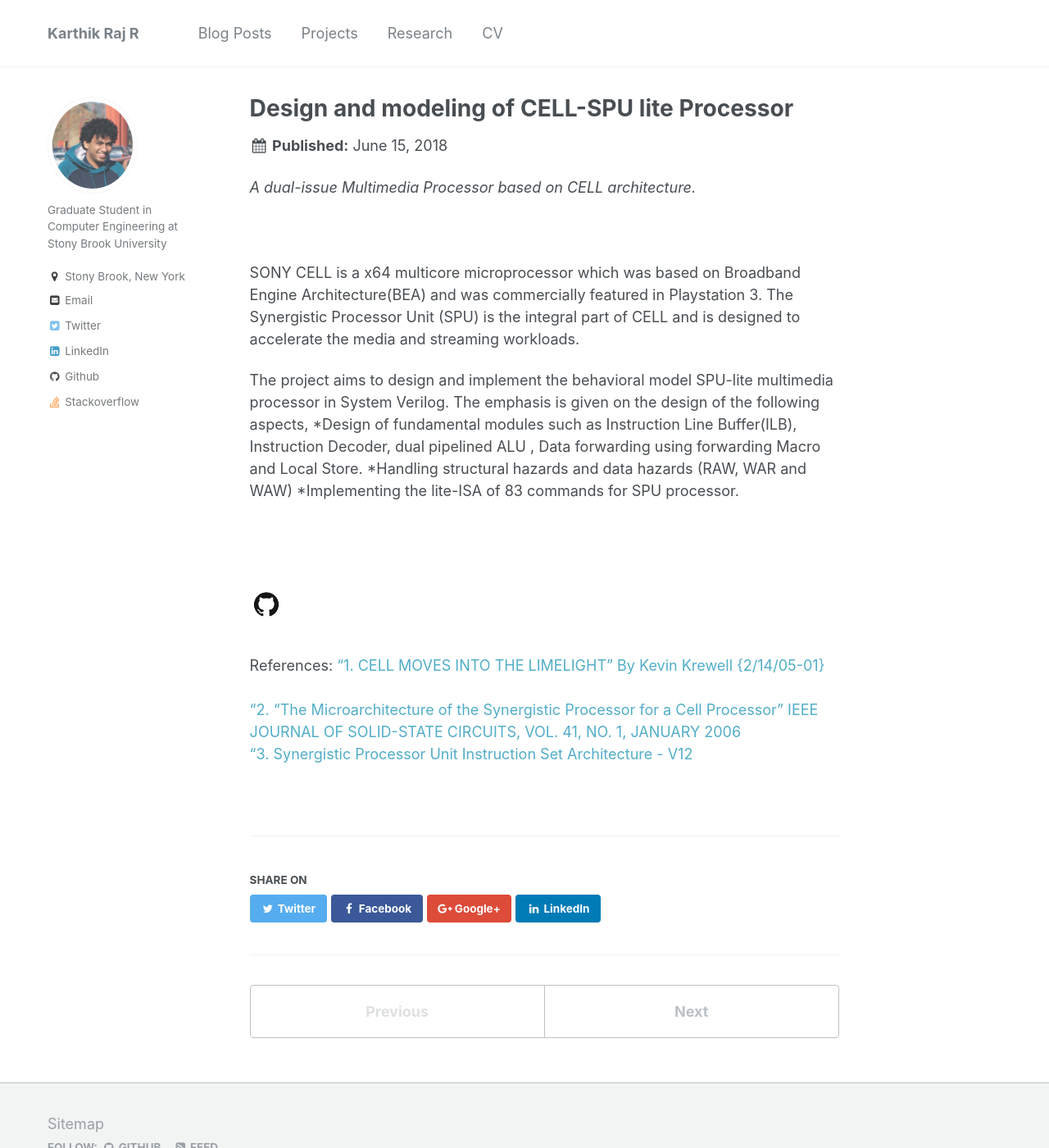
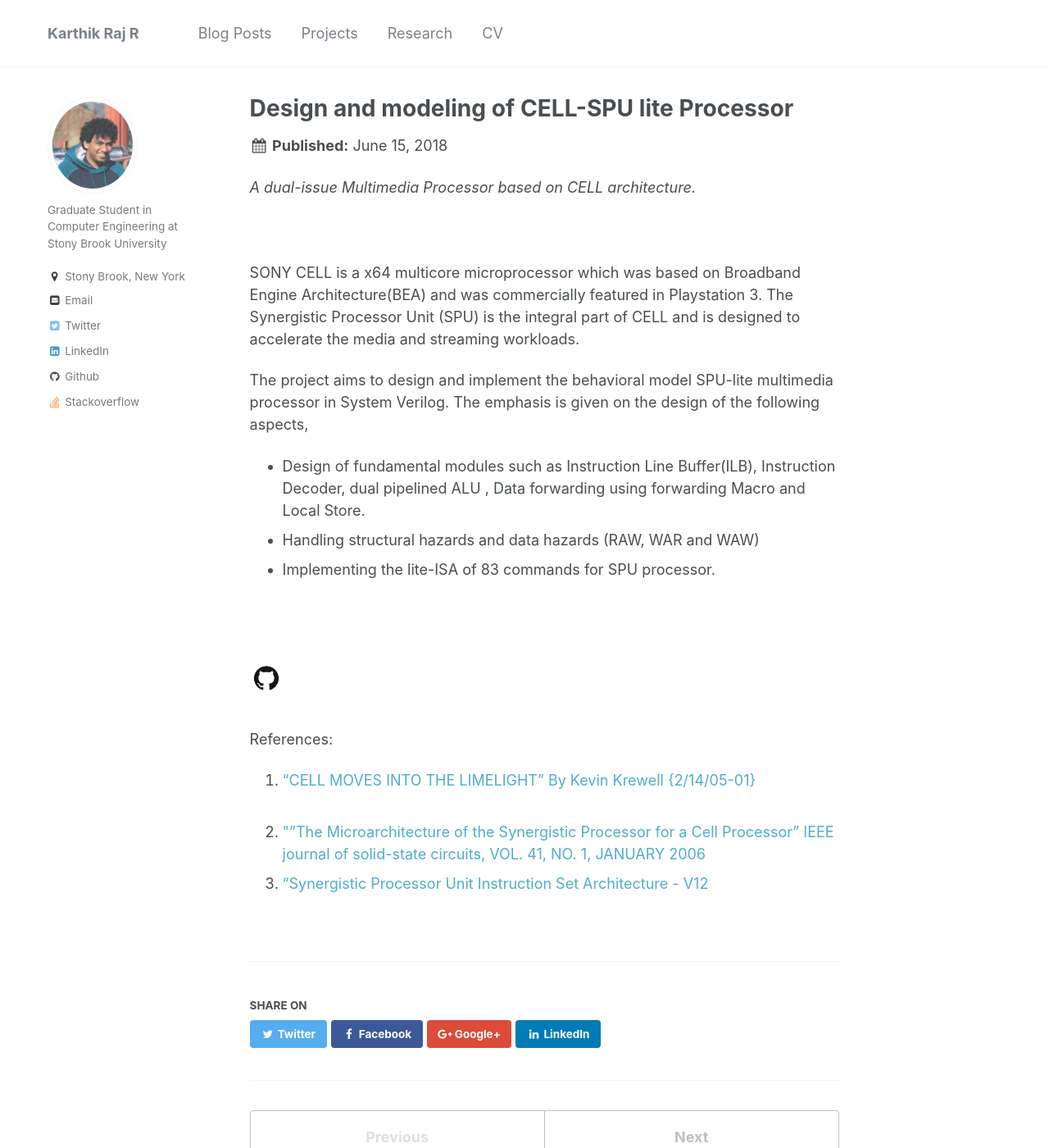
Before and after one commit to Karthik4293/Karthik4293.github.io, a Jekyll site: the page built from _portfolio/CELL-SPU.md, in a window 1280 px wide and 1400 px high. Shown: the whole window at 82% size. Built offline with Jekyll 4.4.1, drawn with Linux system fonts in a browser that asks for light colours.

Commit message:
updating first project

```diff
--- a/_portfolio/CELL-SPU.md
+++ b/_portfolio/CELL-SPU.md
@@ -9,10 +9,11 @@ collection: portfolio
 
 SONY CELL is a x64 multicore microprocessor which was based on Broadband Engine Architecture(BEA) and was commercially featured in Playstation 3. The Synergistic Processor Unit (SPU) is the integral part of CELL and is designed to accelerate the media and streaming workloads.
 
-The project aims to design and implement the behavioral model SPU-lite multimedia processor in System Verilog. The emphasis is given on the design of the following aspects,
-   *Design of fundamental modules such as Instruction Line Buffer(ILB), Instruction Decoder, dual pipelined ALU , Data forwarding using forwarding Macro and Local Store.
-   *Handling structural hazards and data hazards (RAW, WAR and WAW)
-   *Implementing the lite-ISA of 83 commands for SPU processor.
+The project aims to design and implement the behavioral model SPU-lite multimedia processor in System Verilog.
+The emphasis is given on the design of the following aspects,
+   * Design of fundamental modules such as Instruction Line Buffer(ILB), Instruction Decoder, dual pipelined ALU , Data forwarding using forwarding Macro and Local Store.
+   * Handling structural hazards and data hazards (RAW, WAR and WAW)
+   * Implementing the lite-ISA of 83 commands for SPU processor.
 
 <br/>
 <br/>
@@ -21,9 +22,9 @@ The project aims to design and implement the behavioral model SPU-lite multimedi
 <br/>
 <br/>
 References:
-<span style="color:blue"><a href='https://www.karthik4293.me/files/Cell_microarchitecture' target='_blank'>"1. CELL MOVES INTO THE LIMELIGHT" By Kevin Krewell {2/14/05-01}</a></span>
+1. <span style="color:blue"><a href='https://www.karthik4293.me/files/Cell_microarchitecture' target='_blank'>"CELL MOVES INTO THE LIMELIGHT" By Kevin Krewell {2/14/05-01}</a></span>
 <br/>
-<span style="color:blue"><a href='https://www.karthik4293.com/files/Microarchitecture_of_SPU' target='_blank'>"2. "The Microarchitecture of the Synergistic Processor
-for a Cell Processor" IEEE JOURNAL OF SOLID-STATE CIRCUITS, VOL. 41, NO. 1, JANUARY 2006</a></span>
+2. <span style="color:blue"><a href='https://www.karthik4293.com/files/Microarchitecture_of_SPU' target='_blank'>""The Microarchitecture of the Synergistic Processor
+for a Cell Processor" IEEE journal of solid-state circuits, VOL. 41, NO. 1, JANUARY 2006</a></span>
 <br/>
-<span style="color:blue"><a href='https://www.karthik4293/files/SPU_ISA_v12' target='_blank'>"3. Synergistic Processor Unit Instruction Set Architecture - V12 </a></span>
+3. <span style="color:blue"><a href='https://www.karthik4293/files/SPU_ISA_v12' target='_blank'>"Synergistic Processor Unit Instruction Set Architecture - V12 </a></span>
```
